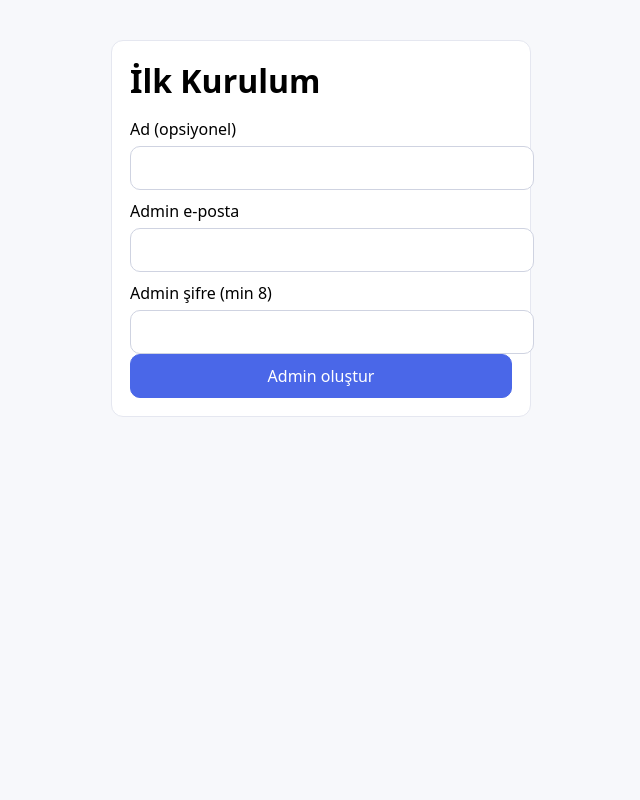
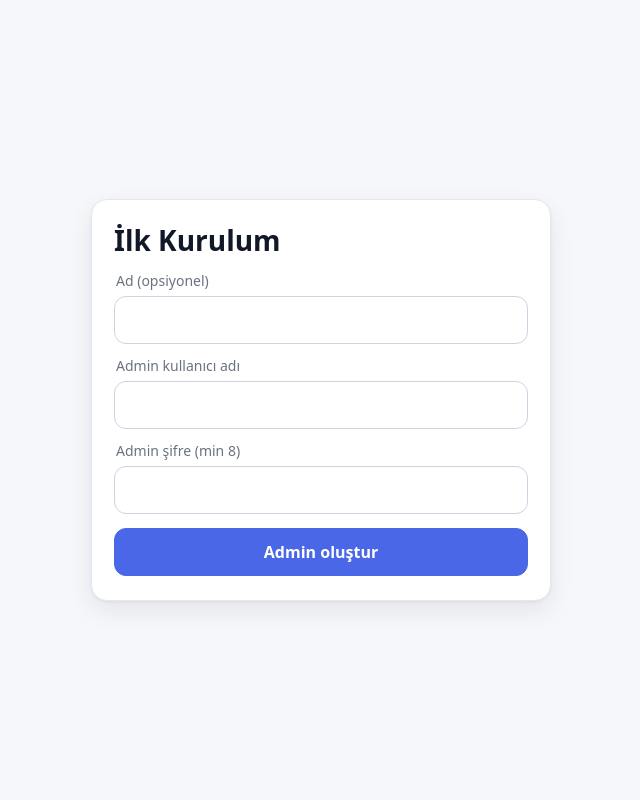
Before and after one commit to mehmetakifsari/shorty-url-kisaltma, a PHP site: page /v2/login.php in a window 1280 px wide. Shown: the whole page, without its empty margins (319-959 px from the left). Run offline with PHP 8.4, Linux system fonts and the light colour scheme; data that the repository does not hold is empty.

Commit message:
v2.1.0
bir kısım düzenleme

```diff
--- /dev/null
+++ b/css/login.css
@@ -0,0 +1,90 @@
+:root{
+  --bg: #f6f7fb;
+  --card-bg: #fff;
+  --text: #111827;
+  --muted: #6b7280;
+  --border: #e5e7eb;
+  --input: #cfd3e1;
+  --primary: #4a67e8;
+  --primary-600: #3f57c7;
+  --ring: 0 0 0 4px rgba(74,103,232,.15);
+  --shadow: 0 10px 25px rgba(17,24,39,.08), 0 1px 3px rgba(17,24,39,.06);
+}
+@media (prefers-color-scheme: dark){
+  :root{
+    --bg:#0b1220;
+    --card-bg:#111827;
+    --text:#e5e7eb;
+    --muted:#9ca3af;
+    --border:#1f2937;
+    --input:#374151;
+    --primary:#6378ff;
+    --primary-600:#5564e6;
+    --ring:0 0 0 4px rgba(99,120,255,.2);
+    --shadow: 0 10px 25px rgba(0,0,0,.35), 0 1px 3px rgba(0,0,0,.3);
+  }
+}
+*{box-sizing:border-box}
+html,body{height:100%}
+body{
+  font-family: ui-sans-serif, system-ui, -apple-system, Segoe UI, Roboto, Arial;
+  color:var(--text);
+  background:var(--bg);
+  margin:0; padding:0 16px;
+  display:grid; place-items:center;
+}
+.card{
+  width:100%;
+  max-width:460px;
+  background:var(--card-bg);
+  border:1px solid var(--border);
+  border-radius:16px;
+  padding:24px 22px;
+  box-shadow:var(--shadow);
+}
+h1{
+  margin:0 0 14px;
+  font-size:28px; line-height:1.2;
+}
+.err,.ok{
+  margin:10px 0 14px;
+  padding:10px 12px;
+  border-radius:12px;
+  font-size:14px;
+}
+.err{ background:#fff2f2; border:1px solid #f6caca; color:#991b1b }
+.ok { background:#f2fff7; border:1px solid #cdeed6; color:#065f46 }
+label{
+  display:block;
+  margin:12px 2px 6px;
+  font-size:14px;
+  color:var(--muted);
+}
+input,button{
+  font:inherit;
+  width:100%;
+  border-radius:12px;
+  border:1px solid var(--input);
+  padding:12px 14px;
+  transition:border-color .15s ease, box-shadow .15s ease, background-color .15s ease, transform .02s ease;
+  outline: none;
+}
+input{
+  background-color:var(--card-bg);
+  color:var(--text);
+}
+input:hover{ border-color:#b8bfd6 }
+input:focus{
+  border-color:var(--primary);
+  box-shadow: var(--ring);
+}
+button{
+  margin-top:14px;
+  background:var(--primary);
+  border-color:var(--primary);
+  color:#fff;
+  font-weight:600;
+}
+button:hover{ background:var(--primary-600); border-color:var(--primary-600) }
+button:active{ transform: translateY(1px) }
+button:disabled{ opacity:.65; cursor:not-allowed }
--- a/db.php
+++ b/db.php
@@ -3,9 +3,9 @@
 declare(strict_types=1);
 
 $DB_HOST = 'localhost';
-$DB_NAME = 'databse_db'; // cPanel'deki veritabanı adı
-$DB_USER = 'databse_usr'; // cPanel'deki kullanıcı adı
-$DB_PASS = 'database_pasword'; // şifreniz
+$DB_NAME = 'sirtkoyu_db'; // cPanel'deki veritabanı adı
+$DB_USER = 'sirtkoyu_db'; // cPanel'deki kullanıcı adı
+$DB_PASS = '^OymGEsf@mvp{9Xk'; // şifreniz
 
 $dsn = "mysql:host={$DB_HOST};dbname={$DB_NAME};charset=utf8mb4";
 
--- a/login.php
+++ b/login.php
@@ -11,17 +11,17 @@ $hasUsers = (int)$pdo->query("SELECT COUNT(*) FROM users")->fetchColumn() > 0;
 
 if ($_SERVER['REQUEST_METHOD']==='POST') {
   $mode = $_POST['mode'] ?? 'login';
-  $email = trim($_POST['email'] ?? '');
-  $pass  = (string)($_POST['pass'] ?? '');
-  $name  = trim($_POST['name'] ?? '');
+  $username = trim($_POST['username'] ?? '');
+  $pass     = (string)($_POST['pass'] ?? '');
+  $name     = trim($_POST['name'] ?? '');
 
   if ($mode==='setup' && !$hasUsers) {
-    if ($email==='' || $pass==='' || strlen($pass)<8) {
-      $error = 'E-posta ve en az 8 karakterli şifre zorunlu.';
+    if ($username==='' || $pass==='' || strlen($pass)<8) {
+      $error = 'Kullanıcı adı ve en az 8 karakterli şifre zorunlu.';
     } else {
-      $ins = $pdo->prepare("INSERT INTO users (email, pass_hash, name, role) VALUES (?,?,?, 'admin')");
+      $ins = $pdo->prepare("INSERT INTO users (username, pass_hash, name, role, is_active) VALUES (?,?,?, 'admin', 1)");
       try {
-        $ins->execute([$email, password_hash($pass, PASSWORD_DEFAULT), ($name?:null)]);
+        $ins->execute([$username, password_hash($pass, PASSWORD_DEFAULT), ($name?:null)]);
         $info = 'Admin hesabı oluşturuldu. Şimdi giriş yapın.';
         $hasUsers = true;
       } catch (PDOException $e) {
@@ -29,16 +29,16 @@ if ($_SERVER['REQUEST_METHOD']==='POST') {
       }
     }
   } else { // normal login
-    $st = $pdo->prepare("SELECT id, pass_hash, role, is_active, name, email FROM users WHERE email=? LIMIT 1");
-    $st->execute([$email]);
+    $st = $pdo->prepare("SELECT id, pass_hash, role, is_active, name, username FROM users WHERE username=? LIMIT 1");
+    $st->execute([$username]);
     $u = $st->fetch();
     if (!$u || !$u['is_active'] || !password_verify($pass, $u['pass_hash'])) {
-      $error = 'E-posta veya şifre hatalı.';
+      $error = 'Kullanıcı adı veya şifre hatalı.';
     } else {
       session_regenerate_id(true);
       $_SESSION['uid']  = (int)$u['id'];
       $_SESSION['role'] = $u['role'];
-      $_SESSION['name'] = $u['name'] ?: $u['email'];
+      $_SESSION['name'] = $u['name'] ?: $u['username'];
       $next = $_GET['next'] ?? 'index.php';
       header('Location: '.$next);
       exit;
@@ -49,21 +49,14 @@ if ($_SERVER['REQUEST_METHOD']==='POST') {
 header('Content-Type: text/html; charset=UTF-8');
 ?>
 <!doctype html>
+<html lang="tr">
+<head>
   <meta charset="utf-8">
   <title><?= $hasUsers ? 'Giriş Yap' : 'İlk Kurulum' ?></title>
   <meta name="viewport" content="width=device-width,initial-scale=1">
-<style>
-body{font-family:system-ui,Arial;margin:40px auto;max-width:420px;padding:0 16px;background:#f7f8fb}
-.card{background:#fff;border:1px solid #e5e7f0;border-radius:12px;padding:18px}
-h1{margin:0 0 16px}
-label{display:block;margin:10px 0 6px}
-input,button{font:inherit;padding:10px;border:1px solid #cfd3e1;border-radius:10px;width:100%}
-button{cursor:pointer;background:#4a67e8;color:#fff;border-color:#4a67e8}
-.err{margin:10px 0;padding:10px;border-radius:10px;background:#fff2f2;border:1px solid #f6caca}
-.ok{margin:10px 0;padding:10px;border-radius:10px;background:#f2fff7;border:1px solid #cdeed6}
-small{color:#666}
-</style>
-
+  <link rel="stylesheet" href="css/login.css">
+</head>
+<body>
   <div class="card">
     <h1><?= $hasUsers ? 'Giriş Yap' : 'İlk Kurulum' ?></h1>
 
@@ -73,8 +66,8 @@ small{color:#666}
     <?php if ($hasUsers): ?>
       <form method="post" autocomplete="off">
         <input type="hidden" name="mode" value="login">
-      <label>E-posta</label>
-      <input type="email" name="email" required>
+        <label>Kullanıcı Adı</label>
+        <input type="text" name="username" required>
         <label>Şifre</label>
         <input type="password" name="pass" required>
         <button type="submit">Giriş</button>
@@ -84,11 +77,13 @@ small{color:#666}
         <input type="hidden" name="mode" value="setup">
         <label>Ad (opsiyonel)</label>
         <input type="text" name="name">
-      <label>Admin e-posta</label>
-      <input type="email" name="email" required>
+        <label>Admin kullanıcı adı</label>
+        <input type="text" name="username" required>
         <label>Admin şifre (min 8)</label>
         <input type="password" name="pass" required minlength="8">
         <button type="submit">Admin oluştur</button>
       </form>
     <?php endif; ?>
   </div>
+</body>
+</html>
```
Also changed, not shown: images/qr/qr_DbgNXp_s4.png (added), images/qr/qr_SverDe_s10.png (added), images/qr/qr_SverDe_s4.png (added), images/qr/qr_SverDe_s6.png (added), images/qr/qr_SverDe_s8.png (added), images/qr/qr_TPyryP_s4.png (added), images/qr/qr_TPyryP_s6.png (added), images/qr/qr_bdyQUG_s4.png (added), images/qr/qr_bdyQUG_s6.png (added), images/qr/qr_bolum-7_s4.png (added), images/qr/qr_bolum-7_s6.png (added), images/qr/qr_bolum-7_s8.png (added), images/qr/qr_clXZ5K_s4.png (added), images/qr/qr_clXZ5K_s6.png (added), 2 more files, 1 other file. Lines whose indentation alone changed are shown as unchanged.
